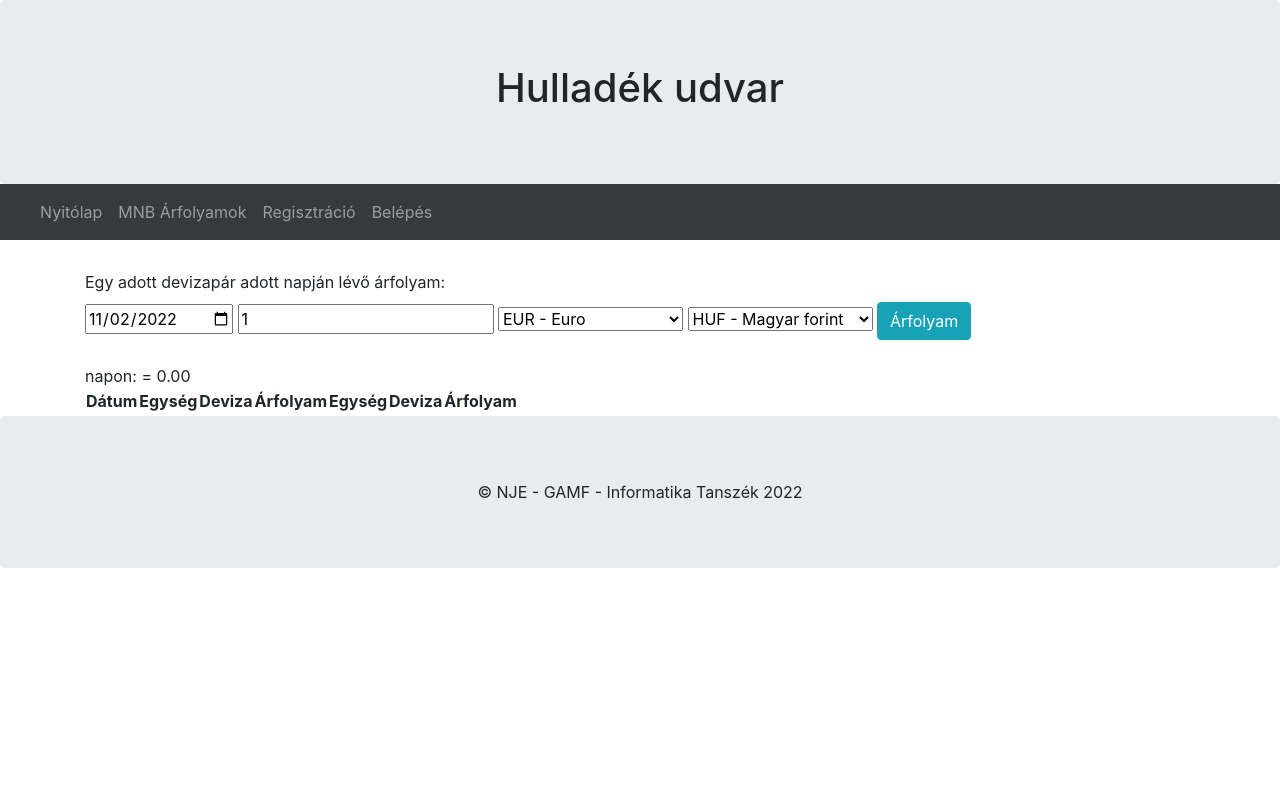
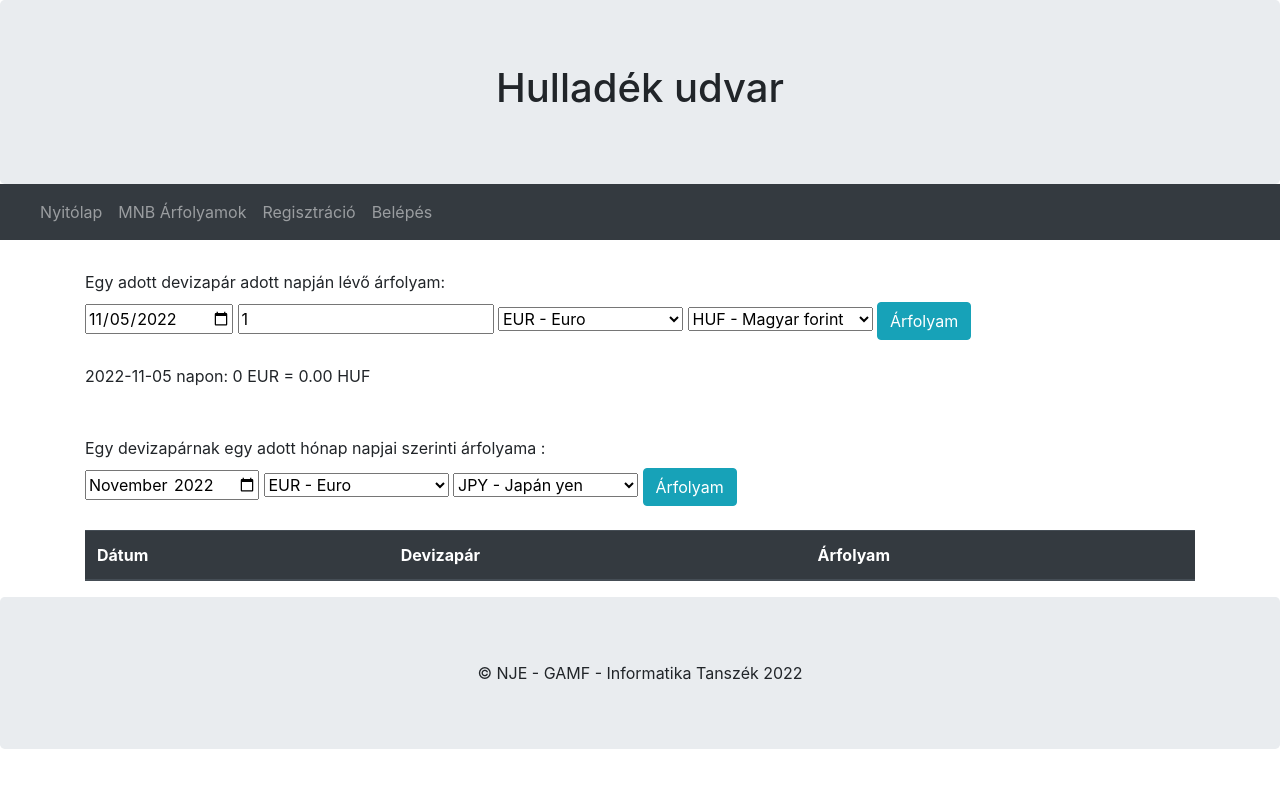
Before and after one commit to LNorbee/19_Hulladekudvar_WebProgII_Beadando1, a PHP site: page /19_Hulladekudvar_WebProgII_Beadando1/mnb in a window 1280 px wide. Run offline with PHP 8.4, Linux system fonts and the light colour scheme; data that the repository does not hold is empty.

Commit message:
Deviza currency select month, and show in a list

```diff
--- a/models/mnb_model.php
+++ b/models/mnb_model.php
@@ -1,8 +1,15 @@
 <?php
 class Mnb_Model
 {
-    public function mnb_currency($vars){
+    public function mnb_currency($vars)
+    {
         $retData['eredmeny'] = 0;
+        //$retData['eredmeny_month'] = 0;
+        $retData['from_deviza'] = "EUR";
+        $retData['to_deviza'] = "HUF";
+        $retData['on_date'] = date("Y-m-d");
+        $retData['sum'] = 0;
+
         //$retData['currency'] = "";
         //$retData['value_of_currency'] = "";
 
@@ -45,8 +52,7 @@ class Mnb_Model
                         $unit_1 = (int)$rate->getAttribute('unit');
                         $currency_1 = $rate->getAttribute('curr');
                         $dev_rate = $rate->nodeValue;
-                        $value_of_currency_1 = floatval(number_format(str_replace(",", ".", $dev_rate),2));
-
+                        $value_of_currency_1 = floatval(number_format(str_replace(",", ".", $dev_rate), 2));
                     }
                 }
 
@@ -65,33 +71,105 @@ class Mnb_Model
                         $unit_2 = (int)$rate->getAttribute('unit');
                         $currency_2 = $rate->getAttribute('curr');
                         $dev_rate2 = $rate->nodeValue;
-                        $value_of_currency_2 = floatval(number_format(str_replace(",", ".", $dev_rate2),2));
+                        $value_of_currency_2 = floatval(number_format(str_replace(",", ".", $dev_rate2), 2));
                     }
                 }
 
                 if (isset($value_of_currency_1) or isset($value_of_currency_2)) {
                     $mnbDefaultCurrency = "HUF";
-                    if ($from_deviza == $mnbDefaultCurrency and $to_deviza !== $mnbDefaultCurrency ) {   // HUF - Deviza
+                    if ($from_deviza == $mnbDefaultCurrency and $to_deviza !== $mnbDefaultCurrency) {   // HUF - Deviza
                         $retData['eredmeny'] = ($sum / $value_of_currency_2) * $unit_2;
                     }
-                    if ($from_deviza !== $mnbDefaultCurrency and $to_deviza == $mnbDefaultCurrency ) {  // Deviza - HUF
+                    if ($from_deviza !== $mnbDefaultCurrency and $to_deviza == $mnbDefaultCurrency) {  // Deviza - HUF
                         $retData['eredmeny'] = ($value_of_currency_1 * $sum) / $unit_1;
                     }
                     if ($from_deviza !== $mnbDefaultCurrency and $to_deviza !== $mnbDefaultCurrency) {   // Deviza - Deviza
-                        floatval($retData['eredmeny'] = number_format((number_format(($value_of_currency_1 * $unit_1),2))
-                         / (number_format(($value_of_currency_2
-                         * $unit_2),2))
-                        * $sum,2));
+                        floatval($retData['eredmeny'] = number_format((number_format(($value_of_currency_1 * $unit_1), 2))
+                            / (number_format(($value_of_currency_2
+                                * $unit_2), 2))
+                            * $sum, 2));
                     }
                     if ($from_deviza == $mnbDefaultCurrency and $to_deviza == $mnbDefaultCurrency) {   // HUF - HUF
-                        $retData['eredmeny'] = $sum;
+                        $retData['eredmeny'] = $value_of_currency_1 * $sum;
                     }
                 }
-
-
             }
         }
 
+
+
+        if (isset($_POST['get_currency_on_month'])) {
+            if (isset($_POST["from_deviza_month"]) && ($_POST["to_deviza_month"]) && ($_POST["on_month"])) {
+                $from_deviza = $_POST["from_deviza_month"];
+                $to_deviza = $_POST["to_deviza_month"];
+                $on_date = $_POST["on_month"] . "-01";
+                $date = new DateTime($on_date);
+                $date->modify('last day of this month');
+                $end_date = $date->format('Y-m-d');
+
+                $currencys = $from_deviza . "," . $to_deviza;
+
+                $retData['from_deviza_month'] = $from_deviza;
+                $retData['to_deviza_month'] = $to_deviza;
+                $retData['on_month'] = $on_date;
+                //$retData['month_currency'] = array();
+
+                unset($currates);
+
+                $options = array(
+                    //'keep_alive' => false,
+                    'trace' => true,
+                    //'connection_timeout' => 5000,
+                    //'cache_wsdl' => WSDL_CACHE_NONE,
+                );
+
+                $client = new SoapClient("http://www.mnb.hu/arfolyamok.asmx?WSDL", $options);
+                $currates = $client->GetExchangeRates(array('startDate' => $on_date, 'endDate' => $end_date, 'currencyNames' => "$currencys"));
+
+
+                $dom_root = new DOMDocument();
+                $dom_root->loadXML($currates->GetExchangeRatesResult);
+
+                $searchNode = $dom_root->getElementsByTagName("Day");
+
+                $dev_rule = true;
+                $retData['date'] = array();
+                $retData['from_deviza_month'] = array();
+                $retData['to_deviza_month'] = array();
+                $retData['unit1_month'] = array();
+                $retData['unit2_month'] = array();
+                $retData['value_of_currency1_month'] = array();
+                $retData['value_of_currency2_month']  = array();
+
+                foreach ($searchNode as $searchNode) {
+                    $date = $searchNode->getAttribute('date');
+                    array_push($retData['date'], $date);
+
+                    $rates = $searchNode->getElementsByTagName("Rate");
+
+
+                    foreach ($rates as $rate) {
+                        $unit_1 = (int)$rate->getAttribute('unit');
+                        $currency_1 = $rate->getAttribute('curr');
+                        $dev_rate = $rate->nodeValue;
+                        $value_of_currency_1 = floatval(number_format(str_replace(",", ".", $dev_rate), 2));
+
+                        if ($dev_rule == true) {
+                            array_push($retData['unit1_month'], $unit_1);
+                            array_push($retData['from_deviza_month'], $currency_1);
+                            array_push($retData['value_of_currency1_month'], $value_of_currency_1);
+                            $dev_rule = false;
+                        } else {
+
+                            array_push($retData['unit2_month'], $unit_1);
+                            array_push($retData['to_deviza_month'], $currency_1);
+                            array_push($retData['value_of_currency2_month'], $value_of_currency_1);
+                            $dev_rule = true;
+                        }
+                    }
+                }
+            }
+        }
         return $retData;
     }
 }
--- a/views/mnb_main.php
+++ b/views/mnb_main.php
@@ -1,7 +1,7 @@
 <form action="" method="post">
     <label>Egy adott devizapár adott napján lévő árfolyam:</label><br>
 
-    <input type="date" name="on_date" value="2022-11-02" required>
+    <input type="date" name="on_date" value="<?php echo date('Y-m-d');?>" required>
     <input type="number" name="sum" value="1" required>
     <select name="from_deviza">
         <option value="EUR">EUR - Euro</option>
@@ -39,30 +39,78 @@
     <input class="btn btn-info" type="submit" name="get_currency_on_day" value="Árfolyam"><br><br>
 </form>
 <div><?php echo $viewData['on_date']." napon: ".$viewData['sum']." ".$viewData['from_deviza']." = ".number_format($viewData['eredmeny'], 2)." ".$viewData['to_deviza']; ?></div>
-<table>
+
+<!--EGy adott hónap árfolyma-->
+<br>
+<br>
+<form action="" method="post">
+    <label>Egy devizapárnak egy adott hónap napjai szerinti árfolyama :</label><br>
+
+    <input type="month" name="on_month" value="<?php echo date('Y-m');?>" required>
+    <select name="from_deviza_month">
+        <option value="EUR">EUR - Euro</option>
+        <option value="USD">USD - Amerikai dollár</option>
+        <option value="GBP">GBP - Angol font</option>
+        <option value="AUD">AUD - Ausztrál dollár</option>
+        <option value="BGN">BGN - Bolgár leva</option>
+        <option value="CAD">CAD - Kanadai dollár</option>
+        <option value="CHF">CHF - Svájci frank</option>
+        <option value="CNY">CNY - Kínai juan</option>
+        <option value="CZK">CZK - Cseh korona</option>
+        <option value="DKK">DKK - Dán korona</option>
+        <option value="HRK">HRK - Horvát kuna</option>
+        <option value="JPY">JPY - Japán yen</option>
+    </select>
+
+    <select name="to_deviza_month">
+
+        <option value="JPY">JPY - Japán yen</option>
+        <option value="CAD">CAD - Kanadai dollár</option>
+        <option value="EUR">EUR - Euro</option>
+        <option value="USD">USD - Amerikai dollár</option>
+        <option value="GBP">GBP - Angol font</option>
+        <option value="AUD">AUD - Ausztrál dollár</option>
+        <option value="BGN">BGN - Bolgár leva</option>
+        <option value="CHF">CHF - Svájci frank</option>
+        <option value="CNY">CNY - Kínai juan</option>
+        <option value="CZK">CZK - Cseh korona</option>
+        <option value="DKK">DKK - Dán korona</option>
+        <option value="HRK">HRK - Horvát kuna</option>
+
+    </select>
+
+    <input class="btn btn-info" type="submit" name="get_currency_on_month" value="Árfolyam"><br><br>
+</form>
+
+<table class="table table-dark">
     <thead>
         <tr>
-            <th>Dátum</th>
-            <th>Egység</th>
-            <th>Deviza</th>
-            <th>Árfolyam</th>
-            <th>Egység</th>
-            <th>Deviza</th>
+            <th scope="col">Dátum</th>
+            <th>Devizapár</th>
             <th>Árfolyam</th>
         </tr>
     </thead>
     <tbody>
+        <?php
+       // foreach($viewData['month_currency'] as $eredmeny){
 
+        if(isset($viewData['date'])) {
+        $y = (count($viewData['date']) -1);
+        for ($x = 0; $x <= $y; $x++) {
+            if(isset($viewData['unit2_month'][$x]) && isset($viewData['to_deviza_month'][$x]) &&
+            isset($viewData['value_of_currency2_month'][$x]) ){
+        ?>
         <tr>
-                <td><?php  ?></td>
-                <td><?php  ?></td>
-                <td><?php  ?></td>
-                <td><?php  ?></td>
-                <td><?php  ?></td>
-                <td><?php  ?></td>
-                <td><?php  ?></td>
+                <th scope="row"><?php echo $viewData['date'][$x]; ?></th>
+                <td><?php echo $viewData['from_deviza_month'][$x]." / ".$viewData['to_deviza_month'][$x]; ?></td>
+                <td><?php echo number_format((($viewData['value_of_currency1_month'][$x] /
+                $viewData['unit1_month'][$x]) /
+                ($viewData['value_of_currency2_month'][$x] /
+                $viewData['unit2_month'][$x])),4); ?></td>
+
+
 
         </tr>
-
+        <?php } } } ?>
     </tbody>
 </table>
```
